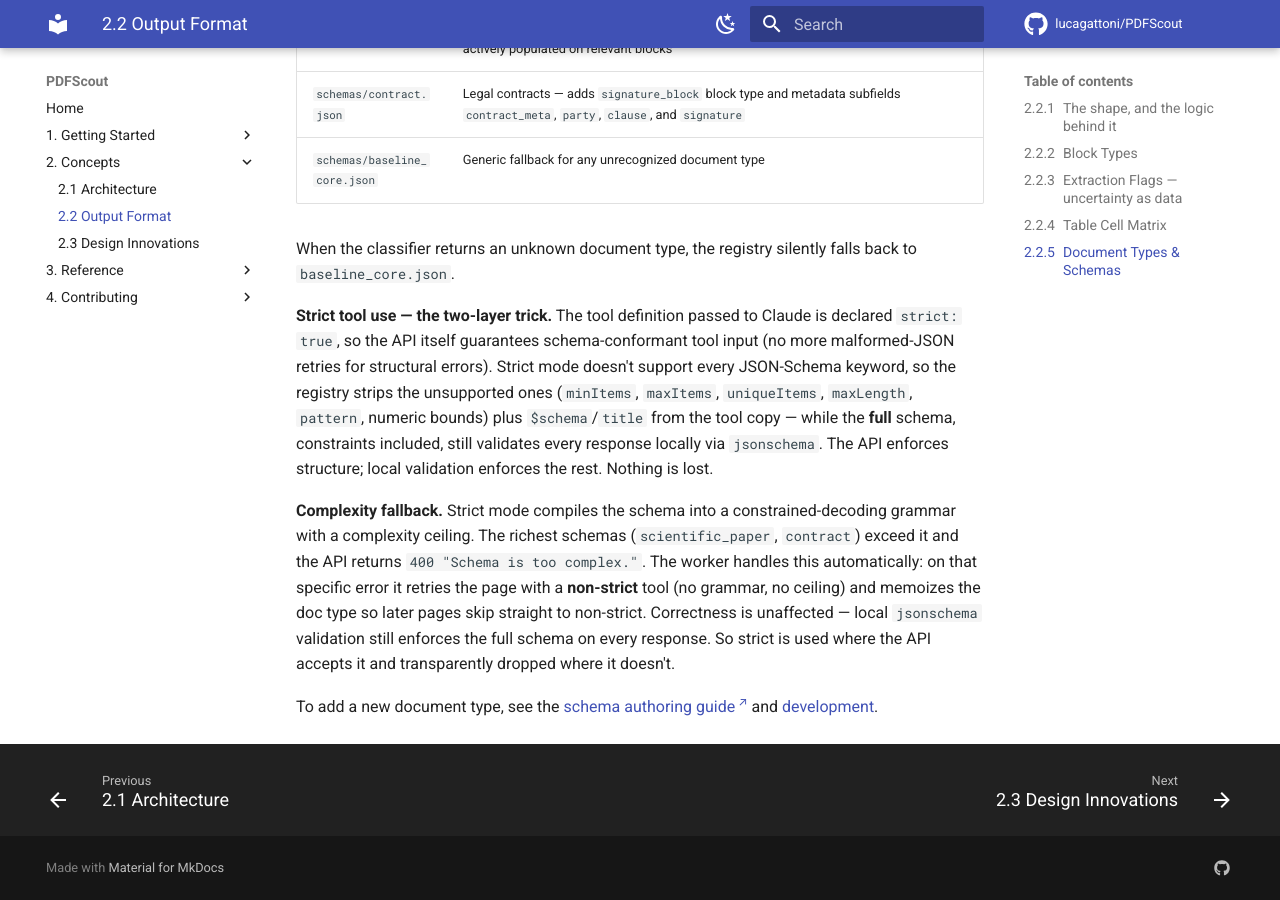
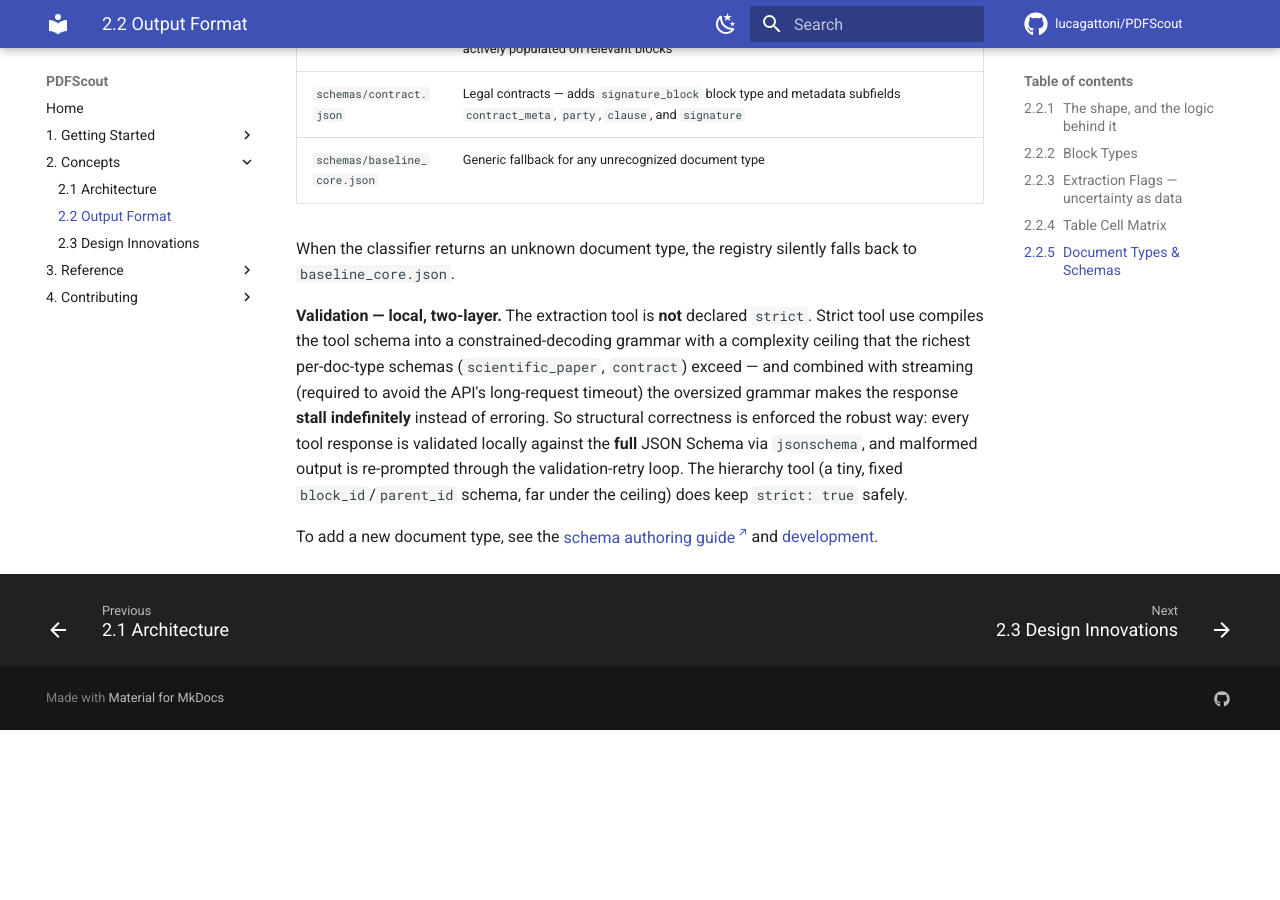
Before and after one commit to lucagattoni/PDFScout, an MkDocs documentation site: the page built from docs/02-concepts/02-output-format.md, in a window 1280 px wide and 900 px high, scrolled down 3590 px. Built offline with MkDocs 1.6.1 and Material for MkDocs 9.7.7, drawn with Linux system fonts in a browser that asks for light colours; comment, search, counter and statistics services are not loaded; after the commit the page ends 4320 px from its top, so only the background shows below that.

Commit message:
fix: drop strict tool use on extraction — strict+streaming hangs complex schemas — release v1.12.5
Strict tool use compiles the tool schema into a constrained-decoding grammar
with a complexity ceiling that scientific_paper (40 props) and contract (37)
exceed. Non-streaming surfaced this as a fast 400 'Schema is too complex'
(caught by the v1.12.2 fallback), but under the streaming added in v1.12.3 the
oversized grammar makes the API STALL the stream — keepalive pings keep
resetting the client read timeout while no content or error ever arrives, so
the call hangs forever and the 400-based fallback never fires.

Live-probe confirmed: strict scientific_paper + streaming hangs >75s;
non-strict completes in 28s. Fix: the extraction tool is no longer strict;
structural correctness stays enforced by the existing local jsonschema
validation + retry loop. Hierarchy keeps strict (tiny schema, streams fine).
Removes the now-dead strict-probe/fallback machinery. Docs synced. 252 tests.

Co-Authored-By: Claude Opus 4.8 <noreply@anthropic.com>
Claude-Session: https://claude.ai/code/session_01SXZf5UDewxzQrMnUUGPTfp

```diff
--- a/docs/02-concepts/02-output-format.md
+++ b/docs/02-concepts/02-output-format.md
@@ -138,25 +138,17 @@ generation — one source of truth, two consumers.
 When the classifier returns an unknown document type, the registry silently
 falls back to `baseline_core.json`.
 
-**Strict tool use — the two-layer trick.** The tool definition passed to
-Claude is declared `strict: true`, so the API itself guarantees
-schema-conformant tool input (no more malformed-JSON retries for structural
-errors). Strict mode doesn't support every JSON-Schema keyword, so the
-registry strips the unsupported ones (`minItems`, `maxItems`, `uniqueItems`,
-`maxLength`, `pattern`, numeric bounds) plus `$schema`/`title` from the tool
-copy — while the **full** schema, constraints included, still validates every
-response locally via `jsonschema`. The API enforces structure; local
-validation enforces the rest. Nothing is lost.
-
-**Complexity fallback.** Strict mode compiles the schema into a
-constrained-decoding grammar with a complexity ceiling. The richest schemas
-(`scientific_paper`, `contract`) exceed it and the API returns
-`400 "Schema is too complex."`. The worker handles this automatically: on that
-specific error it retries the page with a **non-strict** tool (no grammar, no
-ceiling) and memoizes the doc type so later pages skip straight to non-strict.
-Correctness is unaffected — local `jsonschema` validation still enforces the
-full schema on every response. So strict is used where the API accepts it and
-transparently dropped where it doesn't.
+**Validation — local, two-layer.** The extraction tool is **not** declared
+`strict`. Strict tool use compiles the tool schema into a constrained-decoding
+grammar with a complexity ceiling that the richest per-doc-type schemas
+(`scientific_paper`, `contract`) exceed — and combined with streaming (required
+to avoid the API's long-request timeout) the oversized grammar makes the
+response **stall indefinitely** instead of erroring. So structural correctness
+is enforced the robust way: every tool response is validated locally against
+the **full** JSON Schema via `jsonschema`, and malformed output is re-prompted
+through the validation-retry loop. The hierarchy tool (a tiny, fixed
+`block_id`/`parent_id` schema, far under the ceiling) does keep `strict: true`
+safely.
 
 To add a new document type, see the [schema authoring guide](https://github.com/lucagattoni/PDFScout/blob/main/schemas/README.md)
 and [development](../04-contributing/01-development.md#extending-with-new-document-types).
--- a/pyproject.toml
+++ b/pyproject.toml
@@ -1,6 +1,6 @@
 [project]
 name = "pdfscout"
-version = "1.12.4"
+version = "1.12.5"
 requires-python = ">=3.13"
 dependencies = [
     "langgraph>=1.2.2",
```
Also changed, not shown: CHANGELOG.md (+24 -0 lines), ROADMAP.md (+1 -0 lines), docs/02-concepts/01-architecture.md (+1 -1 lines), schemas/README.md (+6 -6 lines), 3 other files.
